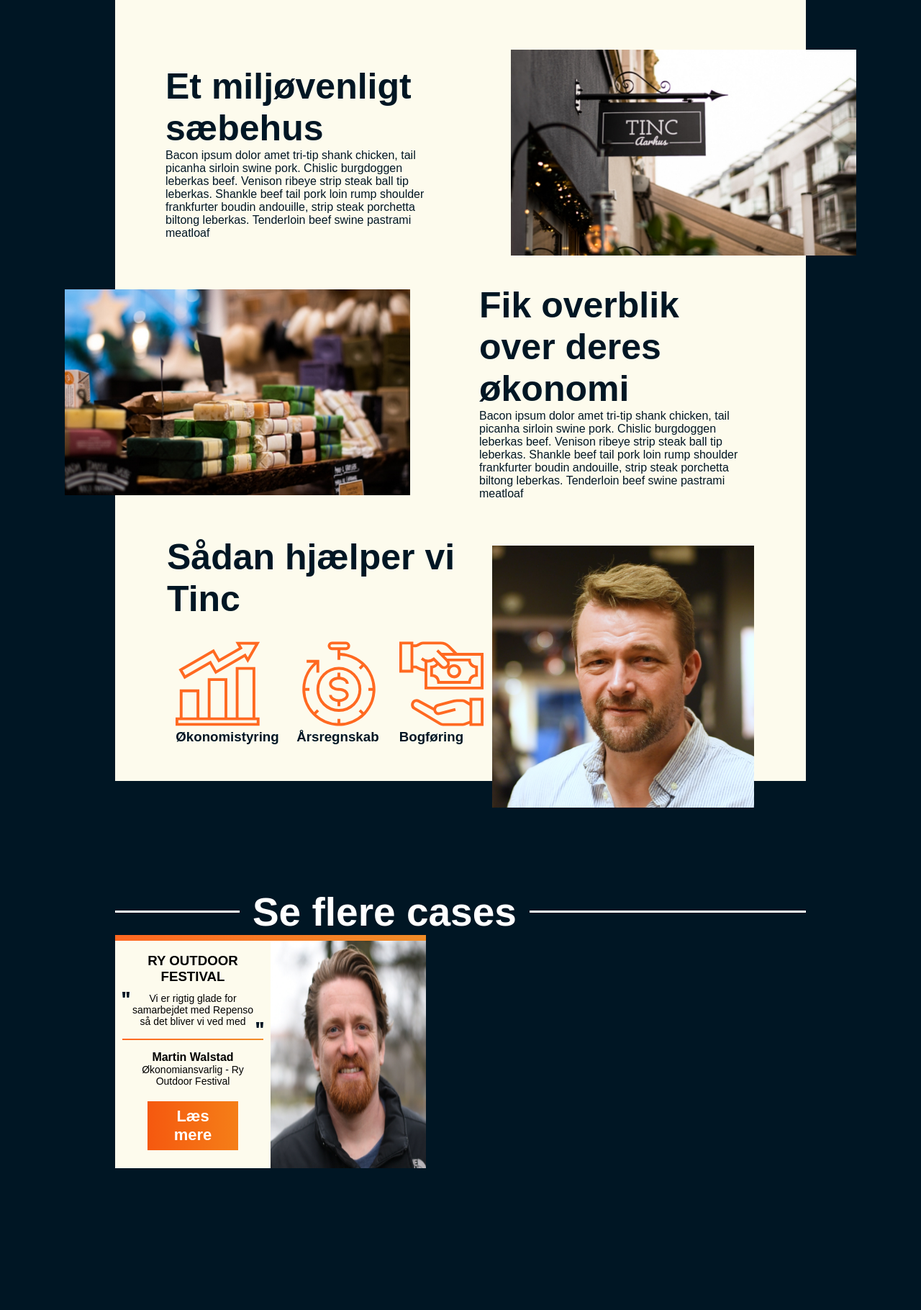
After one commit to Nollee/repenso, a PHP site: page /casetinc.html in a window 1280 px wide. The commit adds this page. Shown: the part 678-2498 px from the top of the page at 72% size. Run offline with PHP 8.4, Linux system fonts and the light colour scheme; some web fonts are replaced.

Commit message:
tinccase

```diff
--- /dev/null
+++ b/web/casetinc.html
@@ -0,0 +1,195 @@
+<!DOCTYPE html>
+<html lang="en">
+
+<head>
+  <meta charset="UTF-8">
+  <meta name="viewport" content="width=device-width, initial-scale=1.0">
+  <meta http-equiv="X-UA-Compatible" content="ie=edge">
+  <link rel="stylesheet" href="CSS/style.css">
+  <link rel="stylesheet" href="https://use.typekit.net/xla8kyq.css">
+  <link href="https://unpkg.com/aos@2.3.1/dist/aos.css" rel="stylesheet">
+  <title>Repenso</title>
+</head>
+
+<body>
+  <header>
+    <nav class="subpage-nav">
+      <!-- Navbar computerscreen -->
+      <div class="stroke" id="mainNav">
+        <a href="index.html"><img src="images/RepensoLogoDark.svg" alt="Logo" id="logo"></a>
+        <div class="navlink">
+          <ul>
+
+            <li class="link"><a href="#">Services</a></li>
+            <li class="link"><a href="#">Cases</a></li>
+            <li class="link"><a href="#">Om os</a></li>
+            <li id="contact"><a href="#">Kontakt</a></li>
+          </ul>
+        </div>
+      </div>
+<!-- Navbar computerscreen end -->
+<!-- Navbar mobile -->
+      <div class="mobileNav">
+        <div class="sidebar">
+
+        <a href="#">
+          <div class="link" data-aos="fade-left">
+            <p>Hjem</p>
+          </div>
+        </a>
+
+        <a href="#">
+          <div class="link" data-aos="fade-left">
+            <p>Services</p>
+          </div>
+        </a>
+
+        <a href="#">
+          <div class="link" data-aos="fade-left">
+            <p>Cases</p>
+          </div>
+        </a>
+
+        <a href="#">
+          <div class="link" data-aos="fade-left">
+            <p>Om os</p>
+          </div>
+        </a>
+
+        <a href="om.html" data-aos="fade-left">
+          <div class="link">
+            <p>Kontakt</p>
+          </div>
+        </a>
+
+
+      </div>
+      <div class="burger">
+      <div id="line1"></div>
+      <div id="line2"></div>
+      <div id="line3"></div>
+      </div>
+      </div>
+      <!-- navbar mobile end -->
+
+    </nav>
+  </header>
+  <article class="showcase-wrapper">
+    <section class="showcase-heading">
+    <div class="showcase-line-left"></div>
+    <h1>Samarbejdet med Tinc</h1>
+    <div class="showcase-line-right"></div>
+    </section>
+  <div class="video-wrapper">
+  <video class="showcase-video" src="video/tinc.mp4">
+</div>
+  </video>
+  <section class="showcase-content">
+  <div class="content-left">
+  <div class="content-text">
+  <h2>Et miljøvenligt sæbehus</h2>
+  <p>Bacon ipsum dolor amet tri-tip shank chicken, tail picanha sirloin swine pork. Chislic burgdoggen leberkas beef. Venison ribeye strip steak ball tip leberkas. Shankle beef tail pork loin rump shoulder frankfurter boudin andouille, strip steak porchetta biltong leberkas. Tenderloin beef swine pastrami meatloaf </p>
+  </div>
+  <img class="content-img" src="images/tinc-outdoor.jpg" alt="Butik Tinc Skilt">
+  </div>
+  <div class="content-right">
+  <div class="content-text">
+  <h2>Fik overblik over deres økonomi</h2>
+  <p>Bacon ipsum dolor amet tri-tip shank chicken, tail picanha sirloin swine pork. Chislic burgdoggen leberkas beef. Venison ribeye strip steak ball tip leberkas. Shankle beef tail pork loin rump shoulder frankfurter boudin andouille, strip steak porchetta biltong leberkas. Tenderloin beef swine pastrami meatloaf </p>
+  </div>
+  <img class="content-img" src="images/tinc-soap.jpg" alt="Butik Tinc sæbe">
+  </div>
+  <div class="content-help">
+    <div class="content-helptext">
+    <h2>Sådan hjælper vi Tinc</h2>
+  <div class="content-iconwrapper">
+  <div class="content-icon">
+    <img src="images/oekonomistyring.svg" alt="økonomistyring">
+    <h3>Økonomistyring</h3>
+  </div>
+  <div class="content-icon">
+    <img src="images/aarsregnskab.svg" alt="årsregnskab">
+    <h3>Årsregnskab</h3>
+  </div>
+  <div class="content-icon">
+    <img src="images/bogfoering.svg" alt="bogføring">
+    <h3>Bogføring</h3>
+  </div>
+  </div>
+      </div>
+  <img class="help-img" src="images/michael.png" alt="Michael Timm">
+  </div>
+  </section>
+  <section class="othercase-heading">
+  <div class="othercase-line-left"></div>
+  <h2>Se flere cases</h2>
+  <div class="othercase-line-right"></div>
+  </section>
+  <section class="othercase-wrapper">
+  <div class="othercase">
+  <div class="othercase-topline"></div>
+  <div class="othercase-content">
+  <div class="othercase-text">
+    <h3>RY OUTDOOR FESTIVAL</h3>
+    <div class="othercase-quote">
+      <div class="quote-sign-top">
+        <img src="images/quote-icon.svg" alt="quote">
+      </div>
+      <div class="quote-text">
+        <p>Vi er rigtig glade for samarbejdet
+med Repenso så det bliver vi ved med</p>
+      </div>
+      <div class="quote-sign-bot">
+        <img src="images/quote-icon.svg" alt="quote">
+      </div>
+    </div>
+    <div class="othercase-line"></div>
+    <h4>Martin Walstad</h4>
+    <p>Økonomiansvarlig - Ry Outdoor Festival</p>
+    <a href="#" class="readmore">Læs mere</a>
+  </div>
+<img class="othercase-img" src="images/martin.png" alt="Martin Walsted">
+  </div>
+    </div>
+  </section>
+  </article>
+
+
+
+
+
+  <footer>
+  <div class="footer-left">
+    <iframe src="https://www.google.com/maps/embed?pb=!1m18!1m12!1m3!1d2228.605735891719!2d9.923219215691386!3d56.04281507705465!2m3!1f0!2f0!3f0!3m2!1i1024!2i768!4f13.1!3m3!1m2!1s0x464c6f03b8578115%3A0x61becb821a27fd4f!2sRepenso!5e0!3m2!1sda!2sdk!4v1575376164455!5m2!1sda!2sdk" width="100%" height="450" frameborder="0" style="border:0;" allowfullscreen=""></iframe>
+  </div>
+  <div class="footer-right">
+    <div class="contact-form">
+                  <form id="contact-form" method="post" action="contact-form-handler.php">
+                      <input name="name" type="text" class="form-control" placeholder="Navn" required><br>
+                      <input name="email" type="text" class="form-control" placeholder="Email" required><br>
+
+                      <textarea name="message" class="form-area" placeholder="Besked" rows="4" required></textarea><br>
+
+
+                  </form>
+<input type="submit" class="form-control submit" value="SEND BESKED">
+              </div>
+  <div class="footer-other">
+    <ul>
+      <li><a href="#">CVR-nummer: 39983907</a></li>
+      <li><a href="#">Betingelser</a></li>
+      <li><a href="#">Behandling af data</a></li>
+    </ul>
+  </div>
+  </div>
+  </footer>
+  <div class="overlay"></div>
+  <script src="js/jquery-3.4.1.min.js"></script>
+  <script src="js/javascript.js"></script>
+  <script src="https://unpkg.com/aos@2.3.1/dist/aos.js"></script>
+  <script>
+  AOS.init();
+</script>
+</body>
+
+</html>
--- a/web/sass/style.scss
+++ b/web/sass/style.scss
@@ -646,6 +646,198 @@ visibility: hidden;
 
 /* about.html end */
 
+/* casetinc og casery */
+
+.showcase-wrapper{
+  width: 75%;
+  margin: auto;
+  margin-top: 130px;
+}
+
+.showcase-heading, .othercase-heading{
+  display: flex;
+  flex-direction: row;
+  align-items: center;
+  justify-content: space-between;
+  h1, h2{
+    @extend %h1-white;
+    font-size: 55px;
+}
+
+.showcase-line-left, .showcase-line-right, .othercase-line-left, .othercase-line-right{
+  background-color: white;
+  height: 3px;
+}
+.showcase-line-left{
+  width: 12%;
+
+}
+.showcase-line-right{
+  width: 32%;
+
+}
+
+}
+
+.video-wrapper{
+  width: 100%;
+  display: flex;
+  justify-content: center;
+  margin-top: 35px;
+}
+.showcase-video{
+  width: 80%;
+  height: auto;
+
+}
+
+.showcase-content{
+  background-color: $main-beige;
+  margin: auto;
+  margin-top: -80px;
+  padding-top: 150px;
+  color: $main-blue;
+  h2{
+    font-size: 50px;
+  }
+  p{
+    font-weight: 500;
+  }
+}
+
+.content-left, .content-right{
+  display: flex;
+  align-items: center;
+  justify-content: space-between;
+  width: 100%;
+}
+
+.content-left{
+  margin-left: 70px;
+}
+.content-right{
+  flex-direction: row-reverse;
+  margin-top: 40px;
+  margin-left: -70px;
+}
+
+
+.content-text{
+  width: 40%;
+}
+
+.content-img{
+  width: 50%;
+  height: auto;
+}
+.content-help{
+  width: 85%;
+  margin: auto;
+  display: flex;
+  justify-content: space-around;
+  align-items: center;
+  margin-top: 50px;
+  padding-bottom: 50px;
+}
+
+.content-helptext{
+  display: flex;
+  flex-direction: column;
+  h2{
+    margin-bottom: 30px;
+  }
+}
+.content-iconwrapper{
+  display: flex;
+  justify-content: space-around;
+}
+
+.help-img{
+  margin-bottom: -100px;
+}
+
+.othercase-heading{
+  margin-top: 150px;
+}
+.othercase-line-left{
+  width: 18%;
+}
+
+.othercase-line-right{
+  width: 40%;
+}
+
+.othercase{
+    width: 45%;
+    background-color: $main-beige;
+
+}
+.othercase-content{
+  display: flex;
+  p{
+    font-size: 14px;
+  }
+  h3{
+    margin-bottom: 10px;
+  }
+}
+
+.othercase-img{
+  width: 50%;
+}
+
+.othercase-text{
+  width: 50%;
+  padding: 25px 10px;
+  text-align: center;
+  display: flex;
+  flex-direction: column;
+
+}
+
+.othercase-quote{
+  display: flex;
+  flex-direction: row;
+  height: 50px;
+}
+.quote-sign-top{
+  display: flex;
+  align-items: flex-start;
+  img{
+    width: 10px;
+  }
+}
+
+.quote-text{
+  display: flex;
+  align-items: center;
+}
+
+.quote-sign-bot{
+  display: flex;
+  align-items: flex-end;
+  img{
+    width: 10px;
+  }
+}
+
+.othercase-line{
+  background: $gradient-right;
+  height: 2px;
+  width: 100%;
+  margin: 15px 0px;
+}
+
+.othercase-topline{
+  background: $gradient-right;
+  height: 8px;
+  width: 100%;
+  position: relative;
+  margin-bottom: -8px;
+}
+
+
+
 @media only screen and (max-width: 1050px) {
   /* about.html */
   .worker-container{
```
Also changed, not shown: web/TincCase.html (deleted, +0 -113 lines), web/CSS/style.css, web/images/Aarsregnskab.svg (added), web/images/Oekonomistyring.svg (added), web/images/bogfoering.svg (added), web/images/quote-icon.svg (added), web/images/tinc-outdoor.jpg (added), web/images/tinc-soap.jpg (added), 2 other files.
